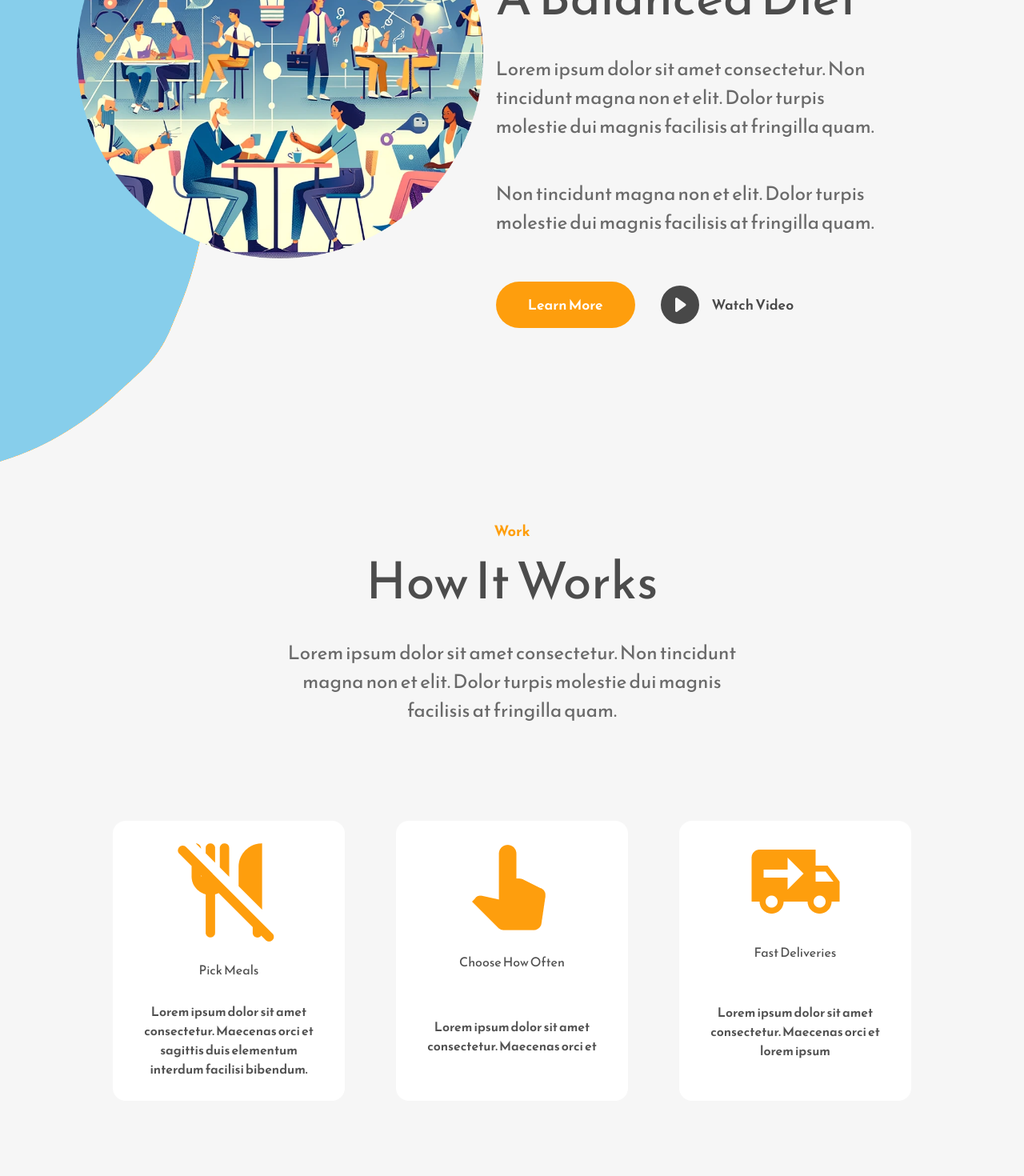
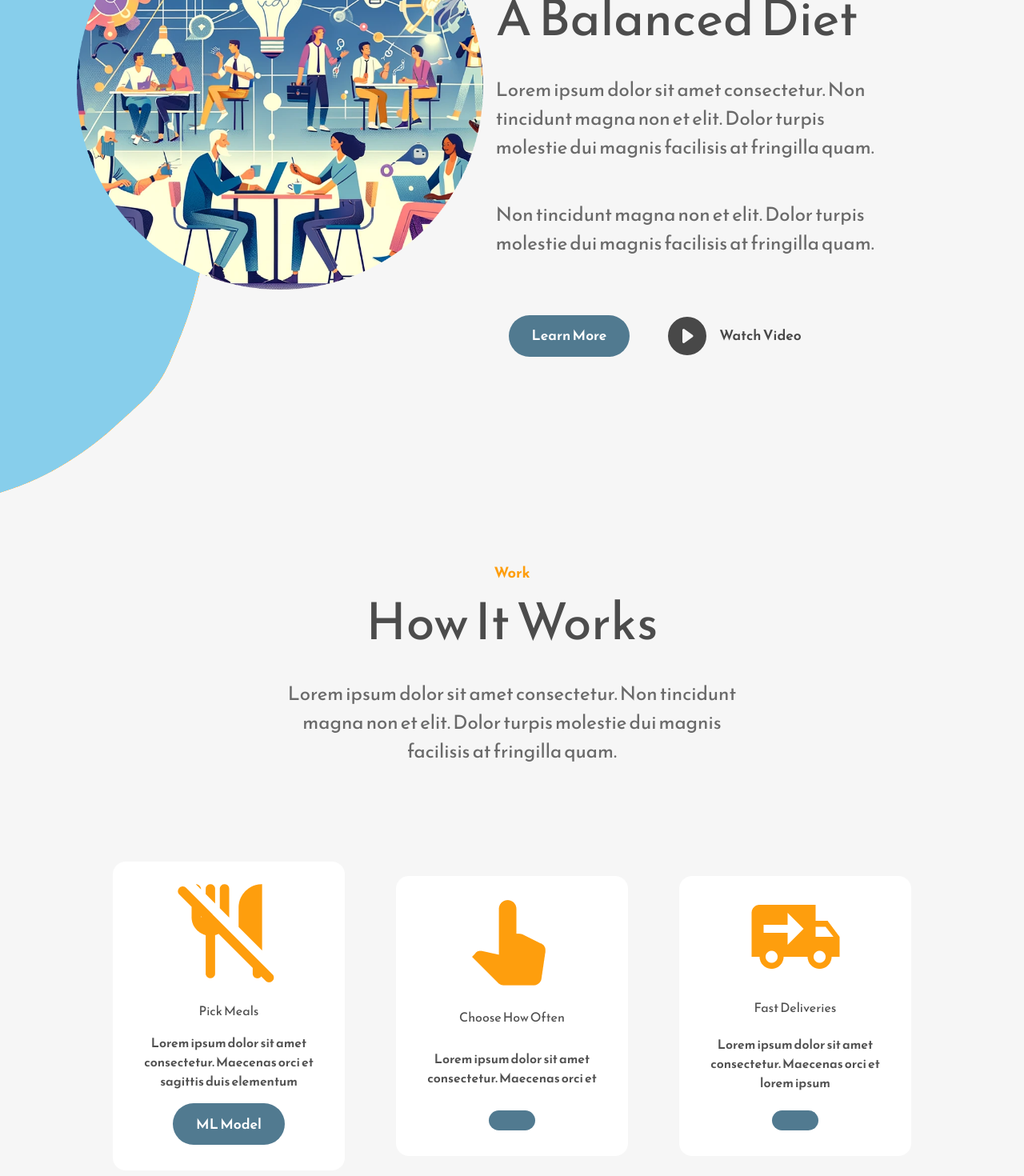
Before and after one commit to sahilshenoy/mediverve, a React (Create React App) app: page / in a window 1280 px wide. Shown: the part 1242-2712 px from the top of the page at 80% size. Built offline with nearby package versions, Linux system fonts and the light colour scheme.

Commit message:
added functionalities to the buttons and started the work

```diff
--- a/src/App.css
+++ b/src/App.css
@@ -100,8 +100,9 @@ nav {
   margin: 1.5rem 0rem;
 }
 .secondary-button {
-  padding: 1rem 2.5rem;
-  background-color: #fe9e0d;
+  margin: 1rem;
+  padding: 0.8rem 1.8rem;
+  background-color: #517a90;
   outline: none;
   border: none;
   border-radius: 5rem;
--- a/src/Components/Work.js
+++ b/src/Components/Work.js
@@ -8,7 +8,8 @@ const Work = () => {
     {
       image: PickMeals,
       title: "Pick Meals",
-      text: "Lorem ipsum dolor sit amet consectetur. Maecenas orci et sagittis duis elementum interdum facilisi bibendum.",
+      text: "Lorem ipsum dolor sit amet consectetur. Maecenas orci et sagittis duis elementum",
+      btext: "ML Model",
     },
     {
       image: ChooseMeals,
@@ -21,6 +22,10 @@ const Work = () => {
       text: "Lorem ipsum dolor sit amet consectetur. Maecenas orci et lorem ipsum",
     },
   ];
+  const handleClick = () => {
+    window.location.href = "http://43.204.143.50:5000/heart";
+  };
+
   return (
     <div className="work-section-wrapper">
       <div className="work-section-top">
@@ -39,6 +44,7 @@ const Work = () => {
             </div>
             <h2>{data.title}</h2>
             <p>{data.text}</p>
+            <button className="secondary-button" onClick={handleClick}>{data.btext}</button>
           </div>
         ))}
       </div>
```
